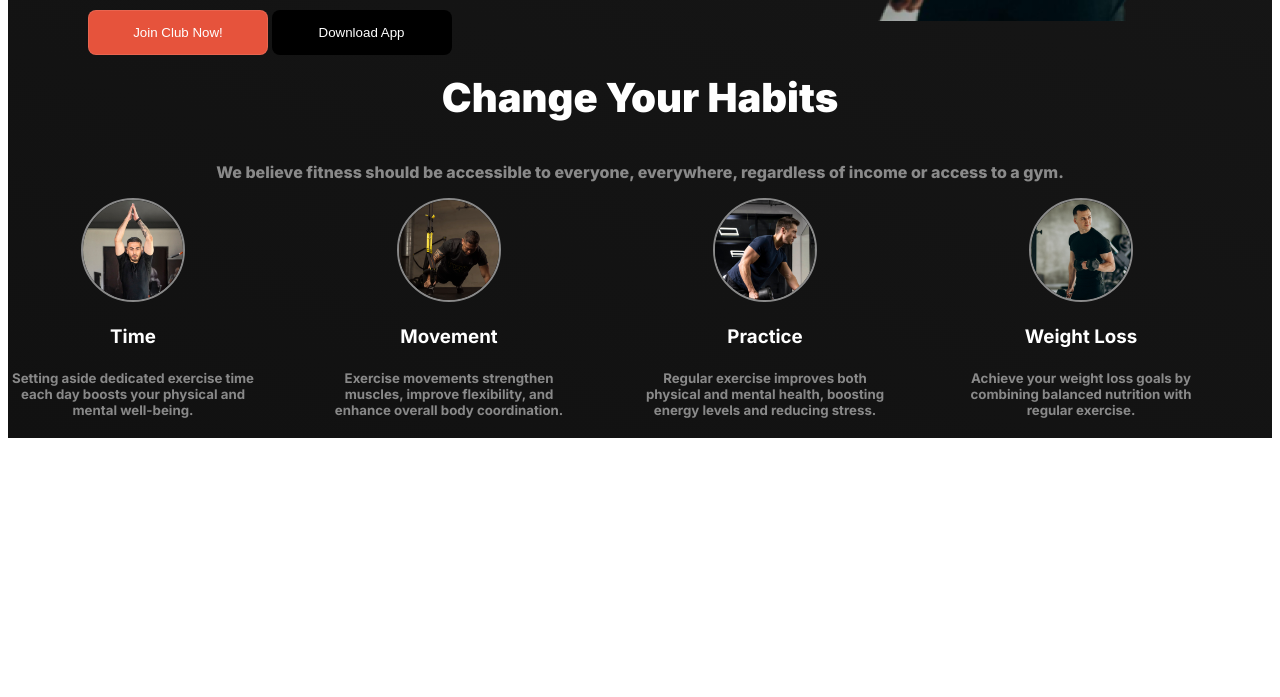
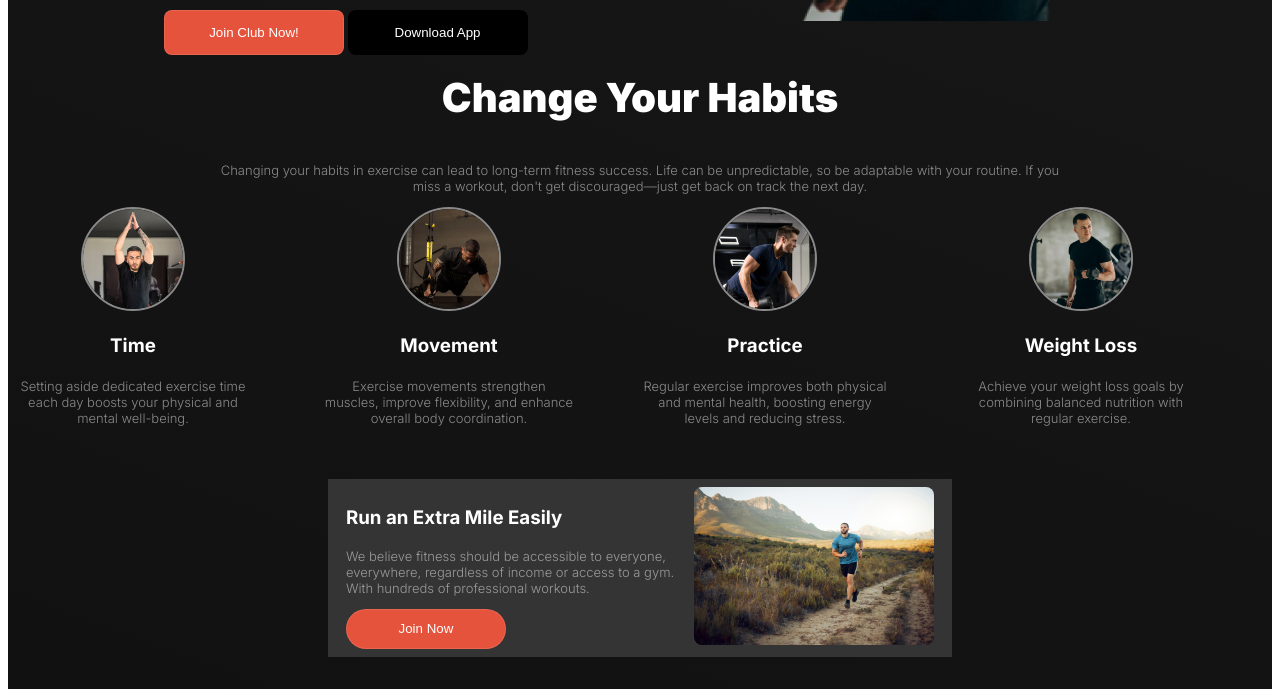
Before and after one commit to fahad2929/all-responsive-website, a plain HTML site: page index.html in a window 1280 px wide. Shown: the part 677-1374 px from the top of the page. Before the commit the page ends 1123 px from the top, so only its background shows below. Drawn offline with Linux system fonts and the light colour scheme.

Commit message:
added section

```diff
--- a/index.html
+++ b/index.html
@@ -40,7 +40,7 @@
         <section>
           <div class="change">
           <h3 class="change-title text-white">Change Your Habits</h3>
-            <p class="change-description text-gray">We believe fitness should be accessible to everyone, everywhere, regardless of income or access to a gym.</p>
+            <p class="change-description text-gray">Changing your habits in exercise can lead to long-term fitness success. Life can be unpredictable, so be adaptable with your routine. If you miss a workout, don't get discouraged—just get back on track the next day.</p>
           </div>
               <div class="change-container">
                <div class="change-image display-flex">
@@ -68,6 +68,17 @@
            </div>
             </div>
         </section>
+        <section class="section display-flex">
+          <div class="section-style">
+            <h3 class="section-title text-white">Run an Extra
+              Mile Easily</h3>
+              <p class="section-description text-gray">We believe fitness should be accessible to everyone, <br>everywhere, regardless of income or access to a gym. <br>With hundreds of professional workouts.</p>
+              <button class="section-btn text-white">Join Now</button>
+          </div>
+          <div>
+            <img class="section-image" src="images/run.jpg" alt="">
+          </div>
+        </section>
     </header>
     <main>
 
--- a/styles/style.css
+++ b/styles/style.css
@@ -16,6 +16,8 @@
 }
 .text-gray{
     color: rgba(255, 255, 255, 0.5);
+    font-size:13px;
+    font-weight: 300;
 }
 .komola{
     color: rgb(230, 83, 60);
@@ -28,12 +30,12 @@
 }
 .bg-light{
   background: linear-gradient(200.00deg, rgb(25, 25, 25),rgb(17,17,17)100%);
-  width: 100%;
+   width: 100%;
 }
   /* shared styles */
 /* navbar related styles */
   .navbar{
-        justify-content: space-between;
+        justify-content: space-around;
         flex-direction: row;
         align-items: center;
 
@@ -65,7 +67,7 @@
   }
 /* banner related style */
    .banner{
-    justify-content: space-between;
+    justify-content: space-around;
     align-items: center;
    }
   .banner-content{
@@ -80,18 +82,16 @@
 font-size: 65px;
 font-weight: 700;
 }
-.banner-description {
-  font-size:13px;
-  font-weight: 300;
-}
+
 .shape{
   font-family: cursive;
 }
 
 /* btn related style */
-.btn{
+/* .btn{
   justify-content: space-between;
-}
+  gap: 20px;
+} */
   .btn-primary{
     width: 180px;
     height: 45px;
@@ -149,6 +149,7 @@ font-weight: 700;
         max-width: 850px;
         margin: 0 auto;
         text-align: center;
+
       }
       .change-title{
         font-size: 40px;
@@ -169,7 +170,52 @@ font-weight: 700;
       height: 240px;
       text-align: center;
     }
-    /* responsive related */
+        /* section related style */
+      .section{
+        justify-content: space-around;
+        align-items: center;
+        background-color: rgb(52, 52, 52);
+        padding: 8px 8px 8px 8px;
+        margin: 2rem 20rem;
+      }
+      .section-btn{
+
+        width: 160px;
+        height: 40px;
+        border: 1px solid rgba(255, 255, 255, 0.1);
+        border-radius: 20px;
+        background-color: #e6533c;
+      }
+      .section-image{
+        width: 15rem;
+       border-radius: 8px;
+      }
+
+
+
+
+
+
+      /* responsive related style */
+     /* @media screen and (max-width: 576px) {
+
+      .navbar,.banner,.btn-second,.btn-primary,.change,.section{
+        display: flex;
+        flex-direction: column;
+       margin-right: 0px;
+       margin-left: 0px;
+
+      }
+
+      .change-container{
+        width: 100%;
+        display: flex;
+        flex-direction: column;
+
+      }
+     }  */
+
+     /* responsive related */
      @media screen and (max-width: 576px) {
       .navbar,
       .nav-link,
@@ -179,9 +225,18 @@ font-weight: 700;
       .banner-description,
       .change,
       .change-container,
-      .change-image{
+      .change-image,
+      .section{
         width: fit-content;
         height: fit-content;
        flex-direction: column;
+align-items: center;
       }
-     }
+
+      .change-container{
+        width: fit-content;
+        display: flex;
+      grid-template-columns: repeat(4,4fr);}
+
+
+      }
```
